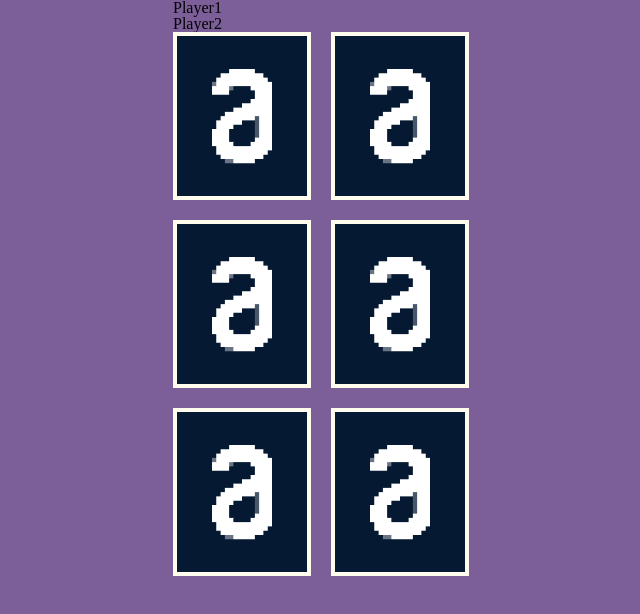
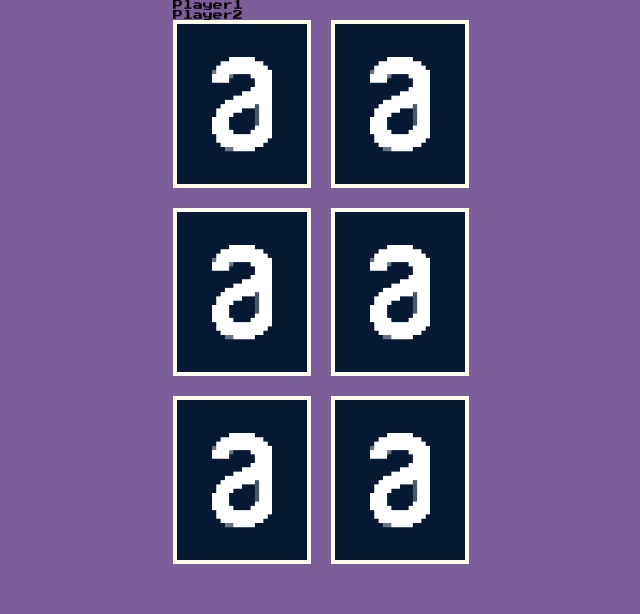
Before and after one commit to de-freitas/js-matching-game, a website built with Vite: page index.html in a window 1280 px wide. Shown: the whole page, without its empty margins (307-947 px from the left). Built offline with nearby package versions, Linux system fonts and the light colour scheme.

Commit message:
Add the Press Start 2P font-family

```diff
--- a/index.html
+++ b/index.html
@@ -5,7 +5,12 @@
     <link rel="icon" type="image/svg+xml" href="/vite.svg" />
     <meta name="viewport" content="width=device-width, initial-scale=1.0" />
     <title>Vite App</title>
+
+    <link rel="preconnect" href="https://fonts.googleapis.com">
+    <link rel="preconnect" href="https://fonts.gstatic.com" crossorigin>
+    <link href="https://fonts.googleapis.com/css2?family=Press+Start+2P&display=swap" rel="stylesheet">
   </head>
+
   <body>
     <div id="root"></div>
     <script type="module" src="/main.js"></script>
--- a/src/styles/elements/base.css
+++ b/src/styles/elements/base.css
@@ -1,6 +1,13 @@
+html,
+body {
+    font-size: 10px;
+    height: 100%;
+}
+
 body {
     background-color: var(--color-pomb-and-power);
     max-width: 320px;
     margin-left: auto;
     margin-right: auto;
+    font-family: 'Press Start 2P', cursive;
 }
```
